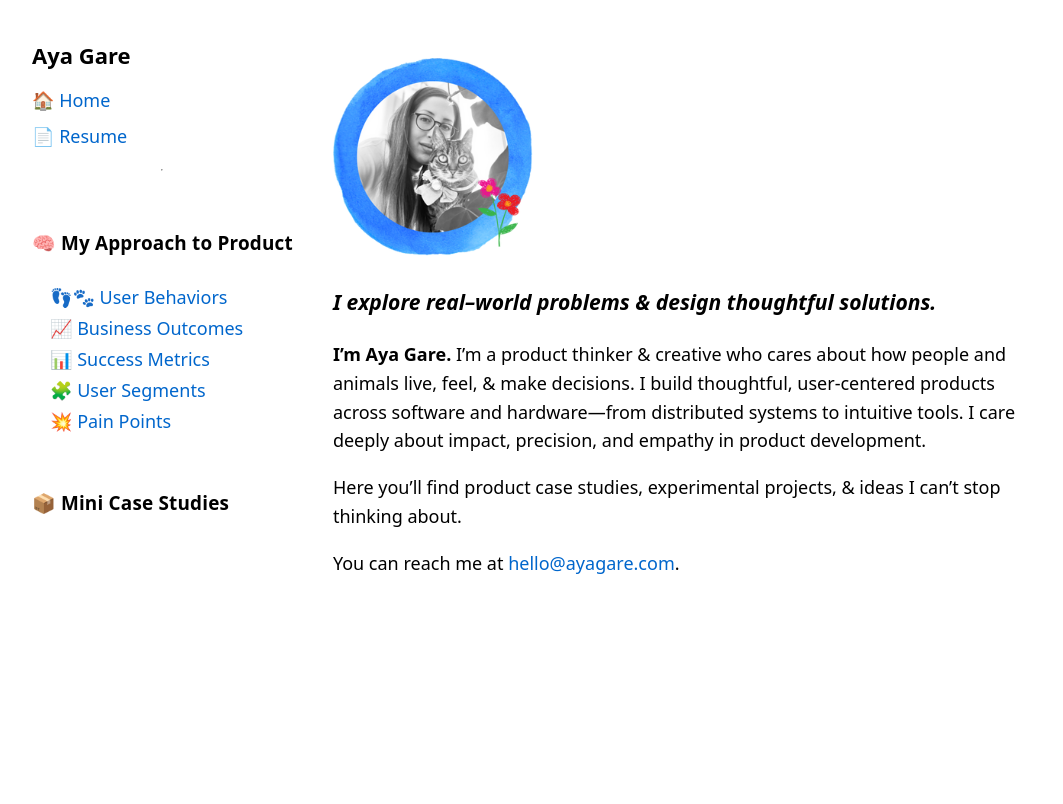
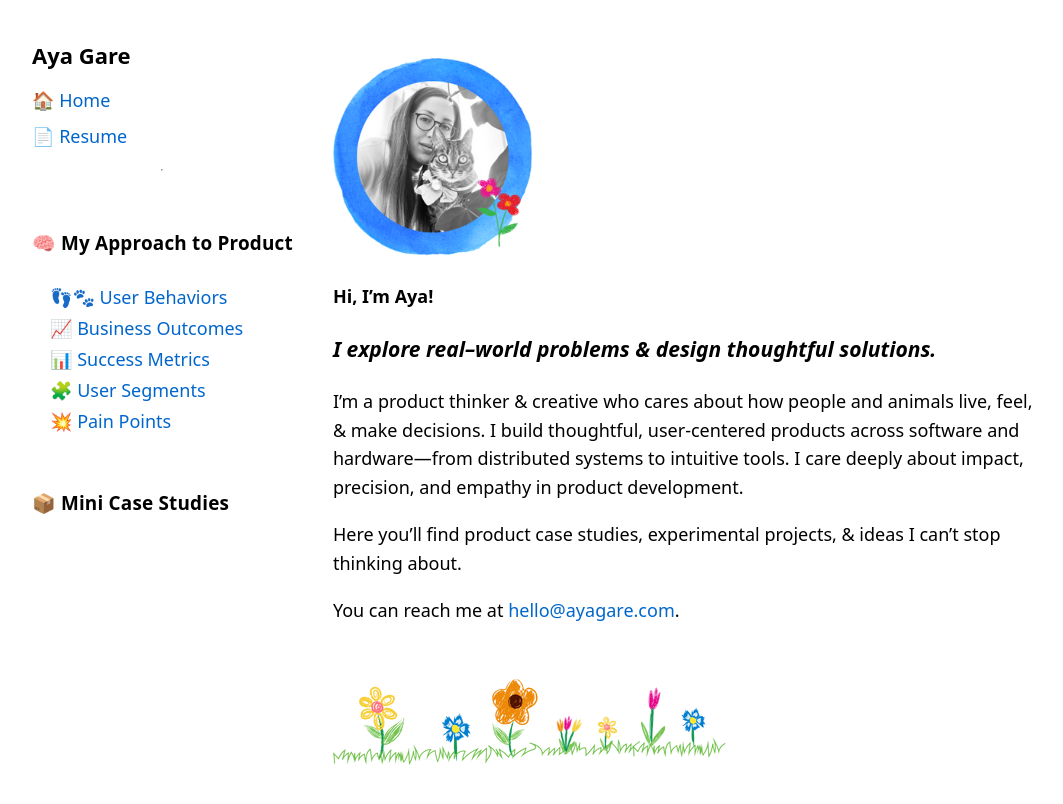
Before and after one commit to luxinflore/luxinflore.github.io, a Jekyll site: the page built from index.md, in a window 1280 px wide. Shown: the top 804 px of the page, without its empty margins (8-1071 px from the left). Built offline with Jekyll 4.4.1, drawn with Linux system fonts in a browser that asks for light colours.

Commit message:
Add flowers & slight mod about

```diff
--- a/index.md
+++ b/index.md
@@ -5,9 +5,10 @@ title: Aya Gare
 
 <img src="/assets/images/profile.png" alt="Pic of Aya" width="200" />
 
+**Hi, I'm Aya!**
+
 ### _I explore real–world problems & design thoughtful solutions._
 
-**I'm Aya Gare.**
 I'm a product thinker & creative who cares about how people and animals live, feel, & make decisions. I build thoughtful, user-centered products across software and hardware—from distributed systems to intuitive tools. I care deeply about impact, precision, and empathy in product development.
 
 Here you'll find product case studies, experimental projects, & ideas I can't stop thinking about.
@@ -18,3 +19,5 @@ Here you'll find product case studies, experimental projects, & ideas I can't st
 I build thoughtful products across software and hardware—from distributed systems to user-facing tools. -->
 
 You can reach me at <span class="cat-hover-wrapper"><a href="mailto:hello@ayagare.com" class="sparkle-cat">hello@ayagare.com</a></span>.
+
+<img src="/assets/images/flowers.png" alt="Flowers" class="flowers" />
```
Also changed, not shown: assets/images/flowers.png (added).
